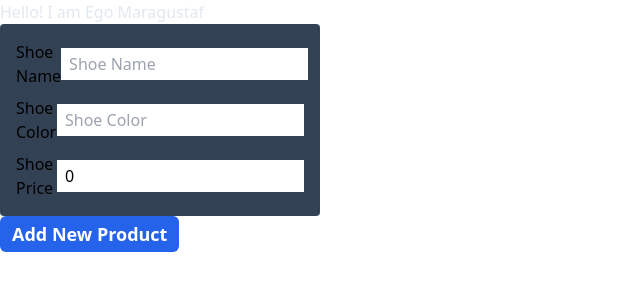
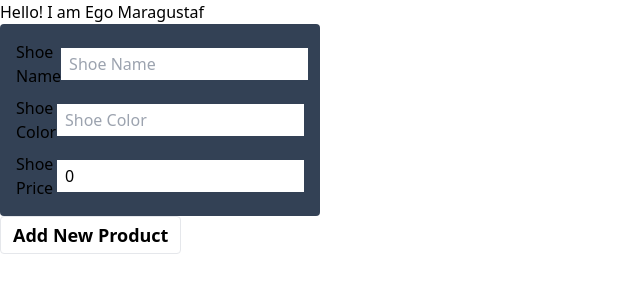
Before and after one commit to egomaragustaf/learn-react-ts, a React (Vite) app: page / in a window 1280 px wide. Shown: the top 300 px of the page, without its empty margins (0-640 px from the left). Built offline with nearby package versions, Linux system fonts and the light colour scheme.

Commit message:
style: styling button component

```diff
--- a/src/App.tsx
+++ b/src/App.tsx
@@ -2,9 +2,11 @@ import Products from "./components/Products";
 
 export default function App() {
   return (
-    <div>
-      <h1 className="text-slate-200">Hello! I am Ego Maragustaf</h1>
+    <main>
+      <h1 className="dark:text-slate-200 text-black">
+        Hello! I am Ego Maragustaf
+      </h1>
       <Products />
-    </div>
+    </main>
   );
 }
--- a/src/components/Button.tsx
+++ b/src/components/Button.tsx
@@ -7,7 +7,7 @@ interface ButtonProps extends React.ButtonHTMLAttributes<HTMLButtonElement> {
 export default function Button(props: ButtonProps) {
   return (
     <button
-      className="pointer-events-auto rounded-md bg-blue-600 px-3 py-2 text-lg font-semibold leading-5 text-white hover:bg-blue-500"
+      className="pointer-events-auto border rounded dark:bg-black px-3 py-2 text-lg font-semibold leading-5 text-black dark:text-white dark:hover:bg-slate-900"
       {...props}>
       {props.children}
     </button>
```
Also changed, not shown: src/data/products.json (+20 -1 lines).
